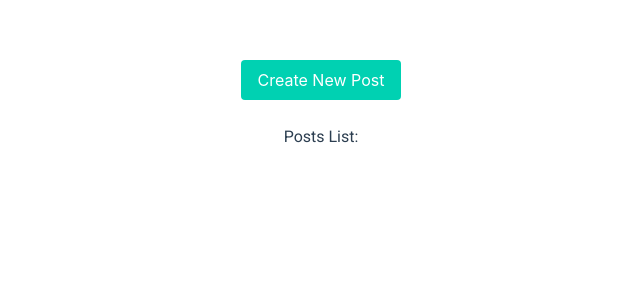
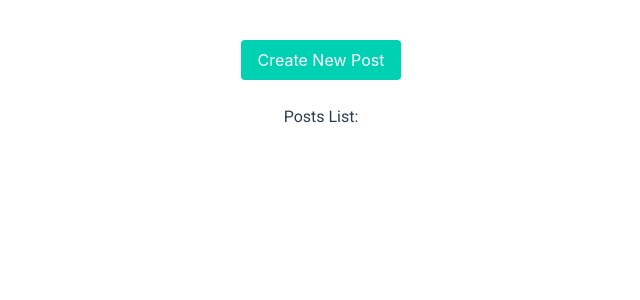
Before and after one commit to VaidasMakstutis/vue-post-task-app, a Vue app: page / in a window 1280 px wide. Shown: the top 300 px of the page, without its empty margins (319-959 px from the left). Built offline with nearby package versions, Linux system fonts and the light colour scheme.

Commit message:
margin for app

```diff
--- a/src/App.vue
+++ b/src/App.vue
@@ -17,6 +17,6 @@ export default {
   -moz-osx-font-smoothing: grayscale;
   text-align: center;
   color: #2c3e50;
-  margin-top: 60px;
+  margin: 40px 25px 40px 25px;
 }
 </style>
```
